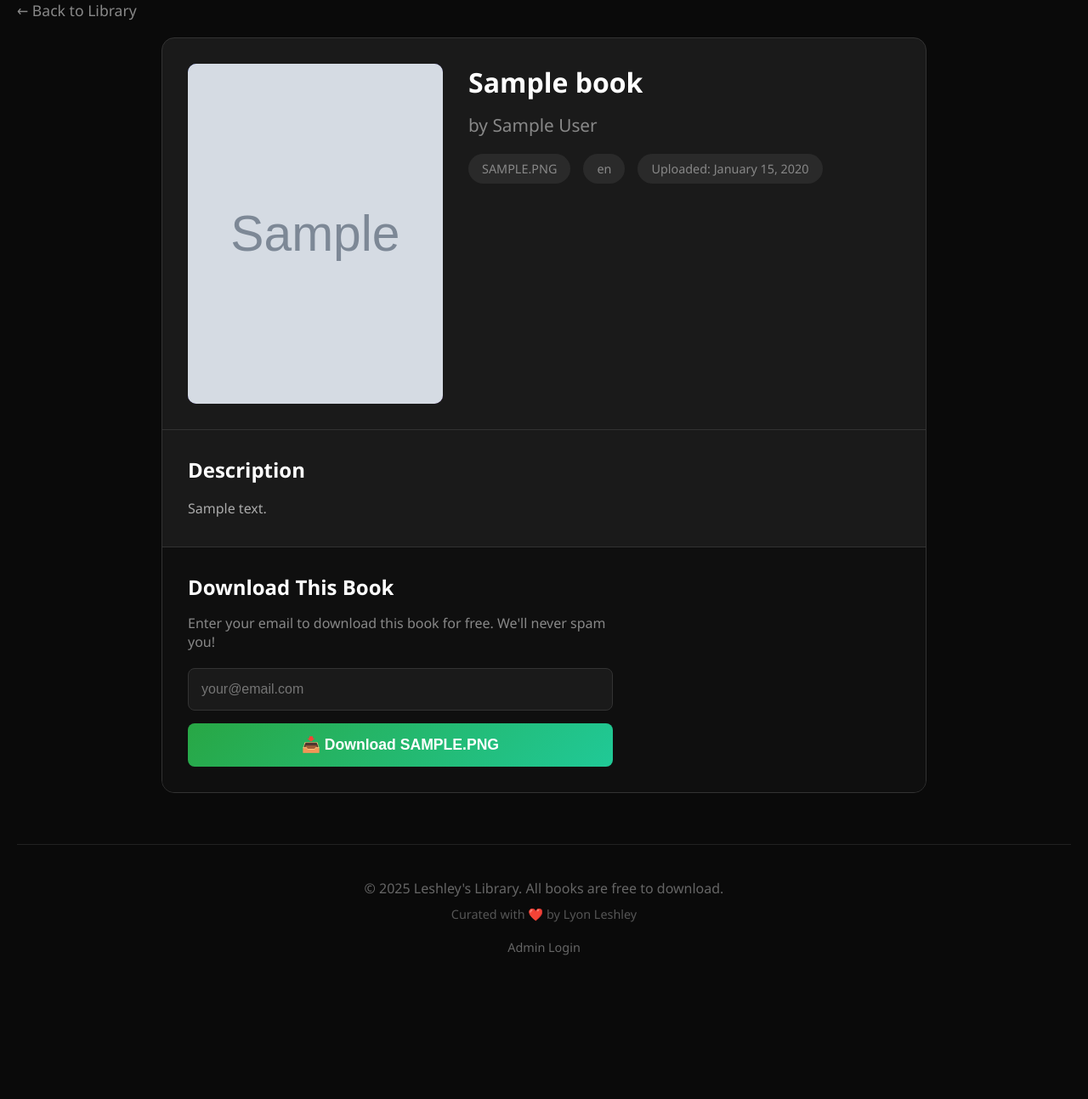
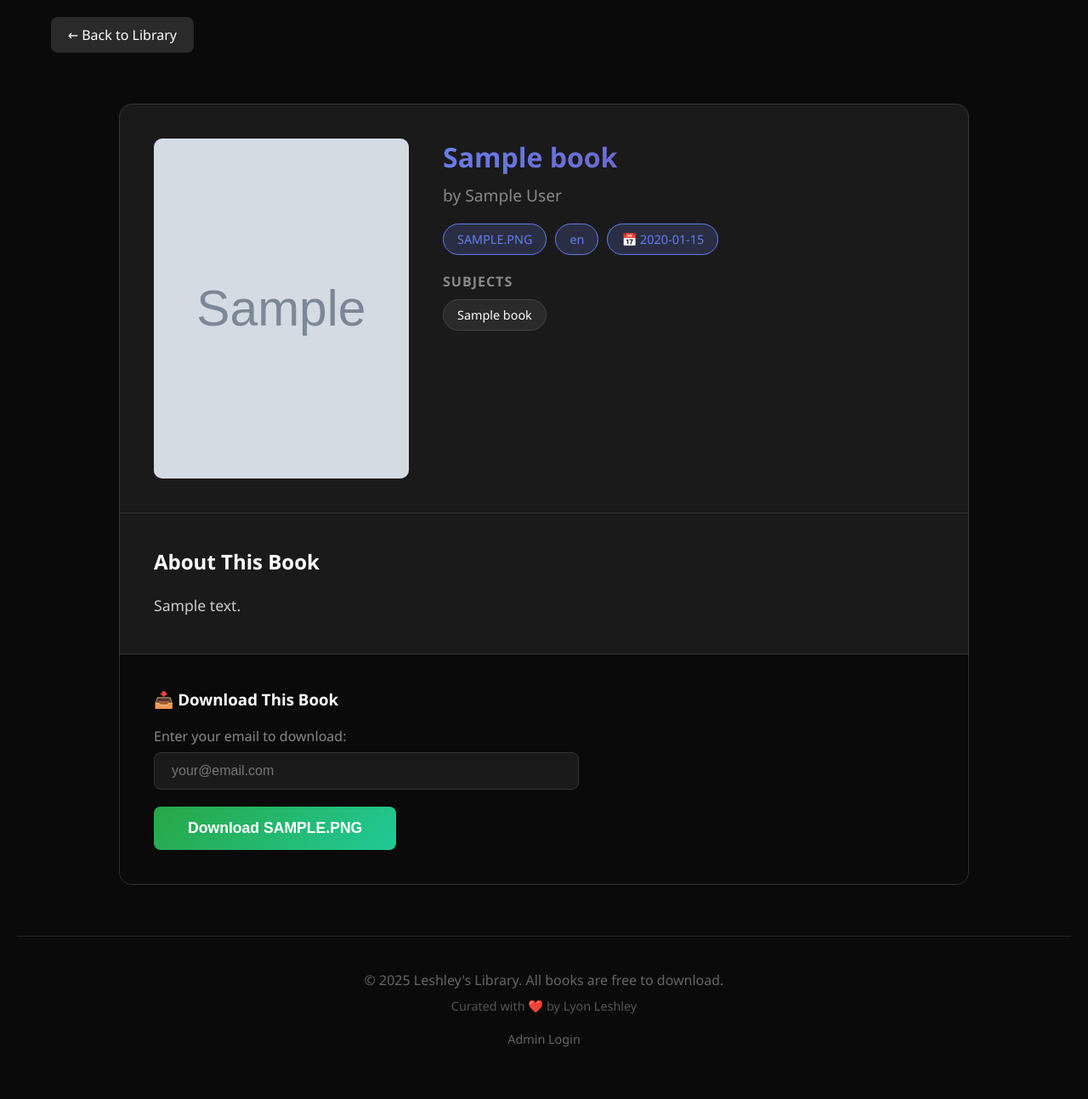
Before and after one commit to Citify/academic_library_ynh, a Flask app: page /book/1 in a window 1280 px wide. Shown: the part 251-1544 px from the top of the page at 85% size. Before the commit the page ends 1375 px from the top, so only its background shows below. Run offline with Flask 3, Linux system fonts and the light colour scheme; tables that the repository leaves empty hold one stand-in row (values such as "Sample post"); grey boxes marked "Sample" are stand-in pictures.

Commit message:
Update book_page.html

```diff
--- a/source/templates/book_page.html
+++ b/source/templates/book_page.html
@@ -1,26 +1,24 @@
 {% extends "base.html" %}
-
-{% block title %}{{ book.title }} - Academic Library{% endblock %}
 
 {% block extra_css %}
 <style>
-    .book-detail {
-        max-width: 900px;
-        margin: 0 auto;
+    .book-detail-container {
+        max-width: 1000px;
+        margin: 40px auto;
         background: #1a1a1a;
         border-radius: 15px;
         overflow: hidden;
         border: 1px solid #333;
     }
 
-    .book-header {
+    .book-detail-header {
         display: grid;
         grid-template-columns: 300px 1fr;
-        gap: 30px;
-        padding: 30px;
+        gap: 40px;
+        padding: 40px;
     }
 
-    .book-cover-large {
+    .book-detail-cover {
         width: 100%;
         height: 400px;
         object-fit: cover;
@@ -32,58 +30,98 @@
         font-size: 6em;
     }
 
-    .book-cover-large img {
+    .book-detail-cover img {
         width: 100%;
         height: 100%;
         object-fit: cover;
         border-radius: 10px;
     }
 
-    .book-details h2 {
+    .book-detail-info h1 {
         font-size: 2em;
-        margin-bottom: 15px;
+        margin-bottom: 10px;
+        color: #fff;
     }
 
-    .book-author-large {
-        font-size: 1.3em;
+    .book-detail-author {
+        font-size: 1.2em;
         color: #888;
         margin-bottom: 20px;
     }
 
-    .book-meta-large {
+    .book-meta-tags {
         display: flex;
-        gap: 15px;
-        margin: 20px 0;
+        gap: 10px;
+        margin-bottom: 20px;
         flex-wrap: wrap;
     }
 
-    .badge-large {
+    .meta-badge {
         padding: 8px 16px;
         border-radius: 20px;
-        background: #2a2a2a;
-        color: #888;
         font-size: 0.9em;
+        background: rgba(102, 126, 234, 0.2);
+        border: 1px solid #667eea;
+        color: #667eea;
     }
 
-    .description-section {
-        padding: 30px;
+    .book-subjects {
+        margin: 20px 0;
+    }
+
+    .book-subjects h3 {
+        font-size: 1em;
+        color: #888;
+        margin-bottom: 10px;
+        text-transform: uppercase;
+        letter-spacing: 1px;
+    }
+
+    .subject-tags {
+        display: flex;
+        gap: 10px;
+        flex-wrap: wrap;
+    }
+
+    .subject-tag {
+        padding: 8px 16px;
+        border-radius: 20px;
+        font-size: 0.9em;
+        background: #2a2a2a;
+        color: #fff;
+        border: 1px solid #444;
+        cursor: pointer;
+        transition: all 0.3s;
+        text-decoration: none;
+        display: inline-block;
+    }
+
+    .subject-tag:hover {
+        background: rgba(102, 126, 234, 0.3);
+        border-color: #667eea;
+        transform: translateY(-2px);
+    }
+
+    .book-description {
+        padding: 40px;
         border-top: 1px solid #333;
     }
 
-    .description-section h3 {
-        font-size: 1.5em;
-        margin-bottom: 15px;
+    .book-description h2 {
+        margin-bottom: 20px;
+        color: #fff;
     }
 
-    .description-text {
+    .book-description p {
         line-height: 1.8;
-        color: #aaa;
+        color: #ccc;
+        font-size: 1.1em;
     }
 
     .download-section {
-        padding: 30px;
+        padding: 40px;
+        background: #0a0a0a;
         border-top: 1px solid #333;
-        background: #0f0f0f;
     }
 
     .download-form {
@@ -91,36 +129,39 @@
     }
 
     .download-form h3 {
-        font-size: 1.5em;
-        margin-bottom: 15px;
+        margin-bottom: 20px;
+        color: #fff;
     }
 
-    .download-form p {
+    .form-group {
         margin-bottom: 20px;
+    }
+
+    .form-group label {
+        display: block;
+        margin-bottom: 8px;
         color: #888;
     }
 
-    .download-form input[type="email"] {
+    .form-group input {
         width: 100%;
-        padding: 15px;
+        padding: 12px 20px;
         border: 1px solid #333;
         background: #1a1a1a;
         color: #fff;
         border-radius: 8px;
         font-size: 1em;
-        margin-bottom: 15px;
     }
 
     .download-button {
-        width: 100%;
-        padding: 15px;
+        padding: 15px 40px;
         background: linear-gradient(135deg, #28a745 0%, #20c997 100%);
         color: white;
         border: none;
         border-radius: 8px;
+        cursor: pointer;
+        font-weight: bold;
         font-size: 1.1em;
-        font-weight: bold;
-        cursor: pointer;
         transition: all 0.3s;
     }
 
@@ -131,19 +172,33 @@
 
     .back-link {
         display: inline-block;
-        margin-bottom: 20px;
-        color: #888;
+        margin: 20px 40px;
+        padding: 10px 20px;
+        background: #2a2a2a;
+        color: #fff;
         text-decoration: none;
-        font-size: 1.1em;
+        border-radius: 8px;
+        transition: all 0.3s;
     }
 
     .back-link:hover {
-        color: #fff;
+        background: #333;
+        transform: translateX(-5px);
     }
 
     @media (max-width: 768px) {
-        .book-header {
+        .book-detail-header {
             grid-template-columns: 1fr;
+            padding: 20px;
+        }
+
+        .book-detail-cover {
+            height: 300px;
+        }
+
+        .book-description,
+        .download-section {
+            padding: 20px;
         }
     }
 </style>
@@ -152,41 +207,59 @@
 {% block content %}
 <a href="{{ url_for('index') }}" class="back-link">← Back to Library</a>
 
-<div class="book-detail">
-    <div class="book-header">
-        <div class="book-cover-large">
+<div class="book-detail-container">
+    <div class="book-detail-header">
+        <div class="book-detail-cover">
             {% if book.cover_image %}
                 <img src="{{ url_for('serve_uploads', subpath='covers', filename=book.cover_image) }}" alt="{{ book.title }}">
             {% else %}
                 📖
             {% endif %}
         </div>
-        <div class="book-details">
-            <h2>{{ book.title }}</h2>
-            <div class="book-author-large">by {{ book.author }}</div>
-            <div class="book-meta-large">
-                <span class="badge-large">{{ book.file_type|upper }}</span>
+
+        <div class="book-detail-info">
+            <h1>{{ book.title }}</h1>
+            <p class="book-detail-author">by {{ book.author }}</p>
+
+            <div class="book-meta-tags">
+                <span class="meta-badge">{{ book.file_type|upper }}</span>
                 {% if book.language %}
-                    <span class="badge-large">{{ book.language }}</span>
+                    <span class="meta-badge">{{ book.language }}</span>
                 {% endif %}
-                <span class="badge-large">Uploaded: {{ book.upload_date.strftime('%B %d, %Y') }}</span>
+                <span class="meta-badge">📅 {{ book.upload_date.strftime('%Y-%m-%d') }}</span>
             </div>
+
+            <!-- NEW: Display subjects as clickable tags -->
+            {% if book.subjects %}
+            <div class="book-subjects">
+                <h3>Subjects</h3>
+                <div class="subject-tags">
+                    {% for subject in book.subjects.split(',') %}
+                        <a href="{{ url_for('index', subject=subject.strip()) }}" class="subject-tag">
+                            {{ subject.strip() }}
+                        </a>
+                    {% endfor %}
+                </div>
+            </div>
+            {% endif %}
         </div>
     </div>
 
     {% if book.description %}
-    <div class="description-section">
-        <h3>Description</h3>
-        <div class="description-text">{{ book.description|strip_html }}</div>
+    <div class="book-description">
+        <h2>About This Book</h2>
+        <p>{{ book.description|strip_html }}</p>
     </div>
     {% endif %}
 
     <div class="download-section">
         <form method="post" action="{{ url_for('download_book', book_id=book.id) }}" class="download-form">
-            <h3>Download This Book</h3>
-            <p>Enter your email to download this book for free. We'll never spam you!</p>
-            <input type="email" name="email" placeholder="your@email.com" required>
-            <button type="submit" class="download-button">📥 Download {{ book.file_type|upper }}</button>
+            <h3>📥 Download This Book</h3>
+            <div class="form-group">
+                <label for="email">Enter your email to download:</label>
+                <input type="email" id="email" name="email" required placeholder="your@email.com">
+            </div>
+            <button type="submit" class="download-button">Download {{ book.file_type|upper }}</button>
         </form>
     </div>
 </div>
```
